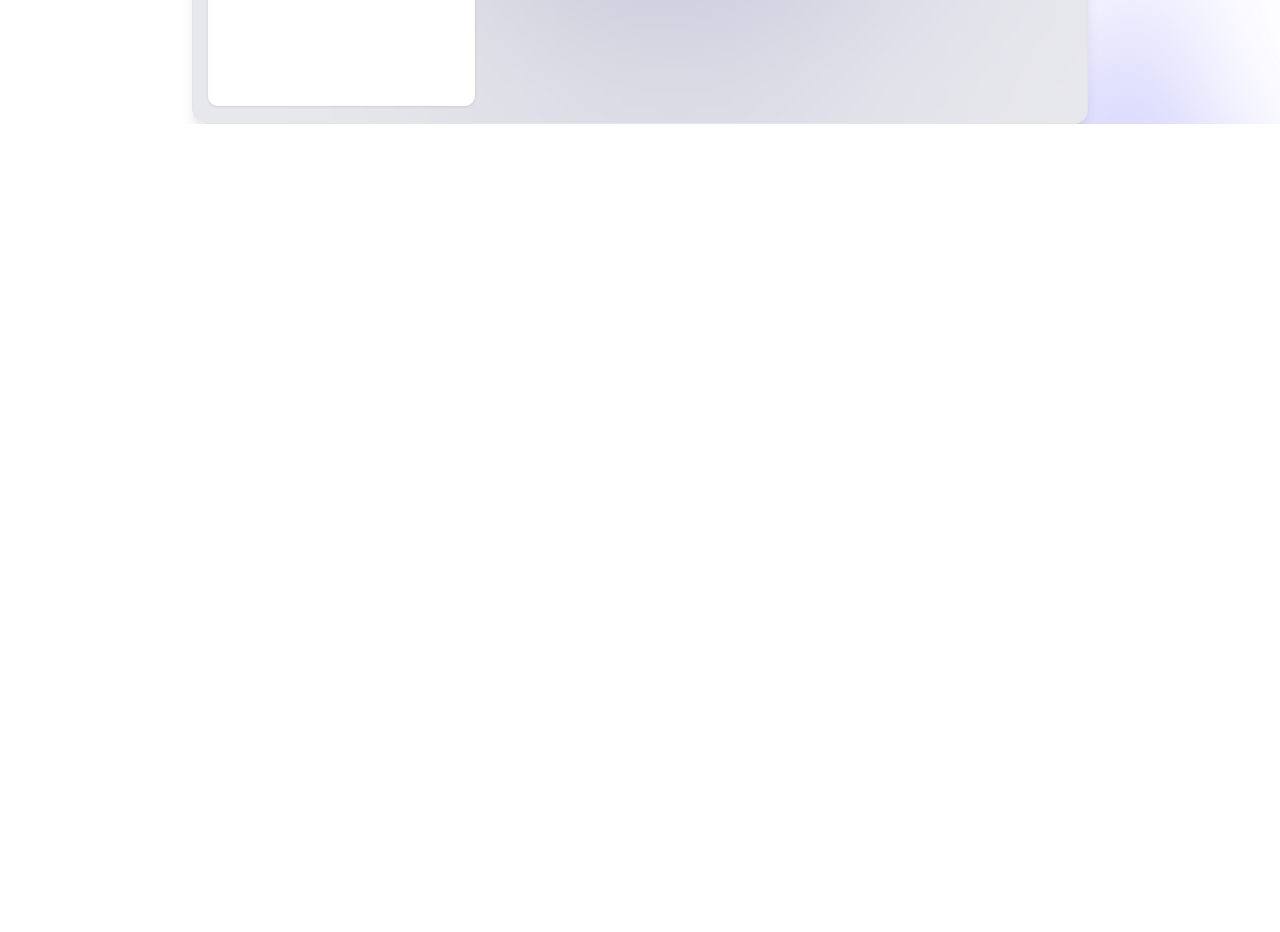
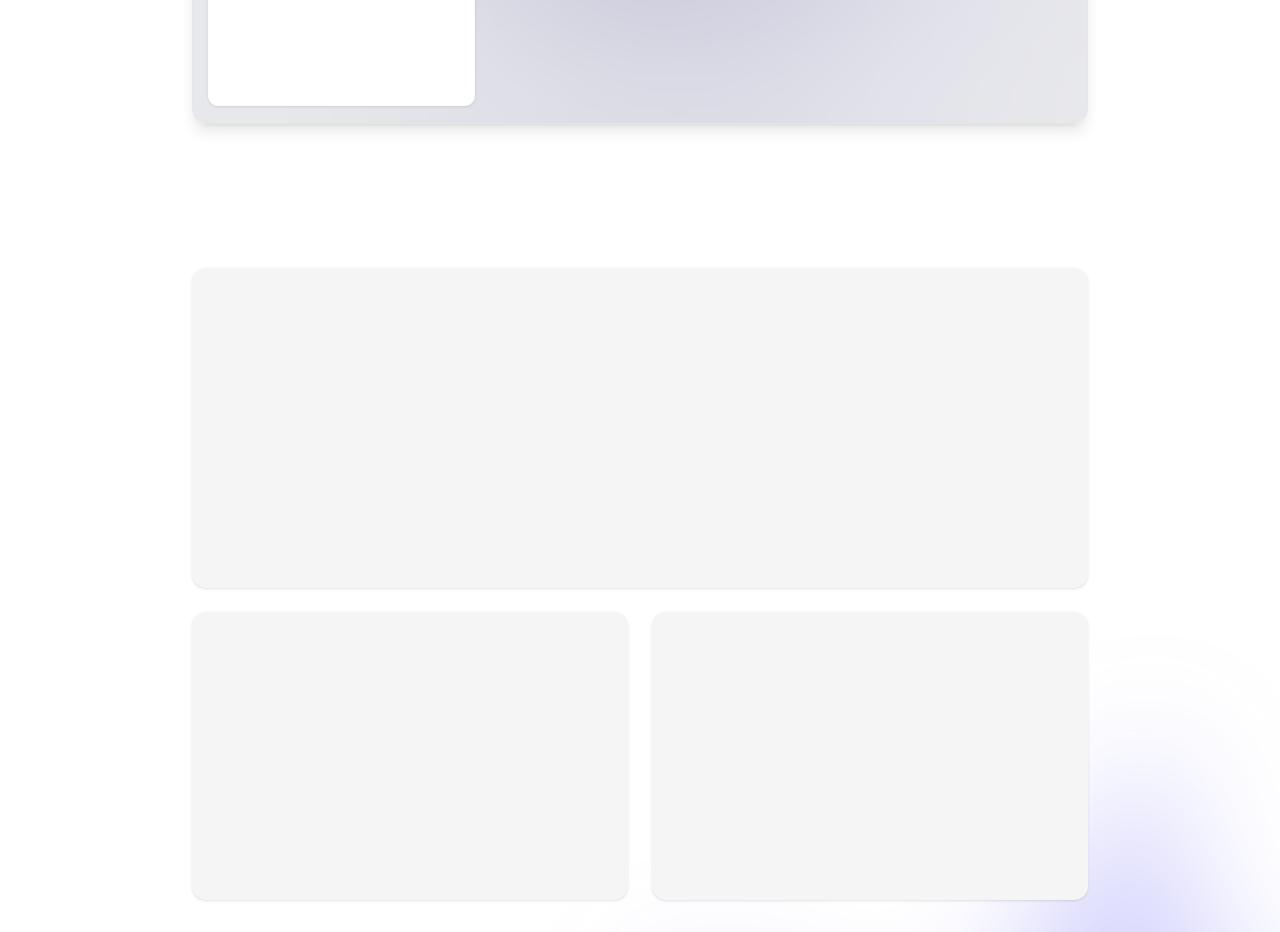
Before and after one commit to chefberke/calira, a Next.js app: page / in a window 1280 px wide. Shown: the part 1040-1972 px from the top of the page. Before the commit the page ends 1164 px from the top, so only its background shows below. Built offline with nearby package versions, Linux system fonts and the light colour scheme.

Commit message:
Add Grids component to Home layout in page.tsx for enhanced landing page structure

```diff
--- a/src/app/page.tsx
+++ b/src/app/page.tsx
@@ -1,3 +1,4 @@
+import Grids from "@/components/landing/Grids";
 import Hero from "@/components/landing/Hero";
 import Nav from "@/components/landing/Nav";
 import PageTransition from "@/components/shared/PageTransition";
@@ -47,6 +48,7 @@ export default function Home() {
             <div className="w-full h-full max-w-4xl">
               <Nav />
               <Hero />
+              <Grids />
             </div>
           </div>
         </div>
--- /dev/null
+++ b/src/components/landing/Grids.tsx
@@ -0,0 +1,15 @@
+import React from "react";
+
+function Grids() {
+  return (
+    <div className="w-full h-full pt-36">
+      <div className="grid grid-cols-2 grid-rows-2 gap-6 w-full h-full">
+        <div className="col-span-2 w-full h-80 bg-neutral-100 rounded-xl shadow-sm"></div>
+        <div className="row-start-2 w-full h-72 bg-neutral-100 rounded-xl shadow-sm "></div>
+        <div className="row-start-2 w-full h-72 bg-neutral-100 rounded-xl shadow-sm"></div>
+      </div>
+    </div>
+  );
+}
+
+export default Grids;
```
